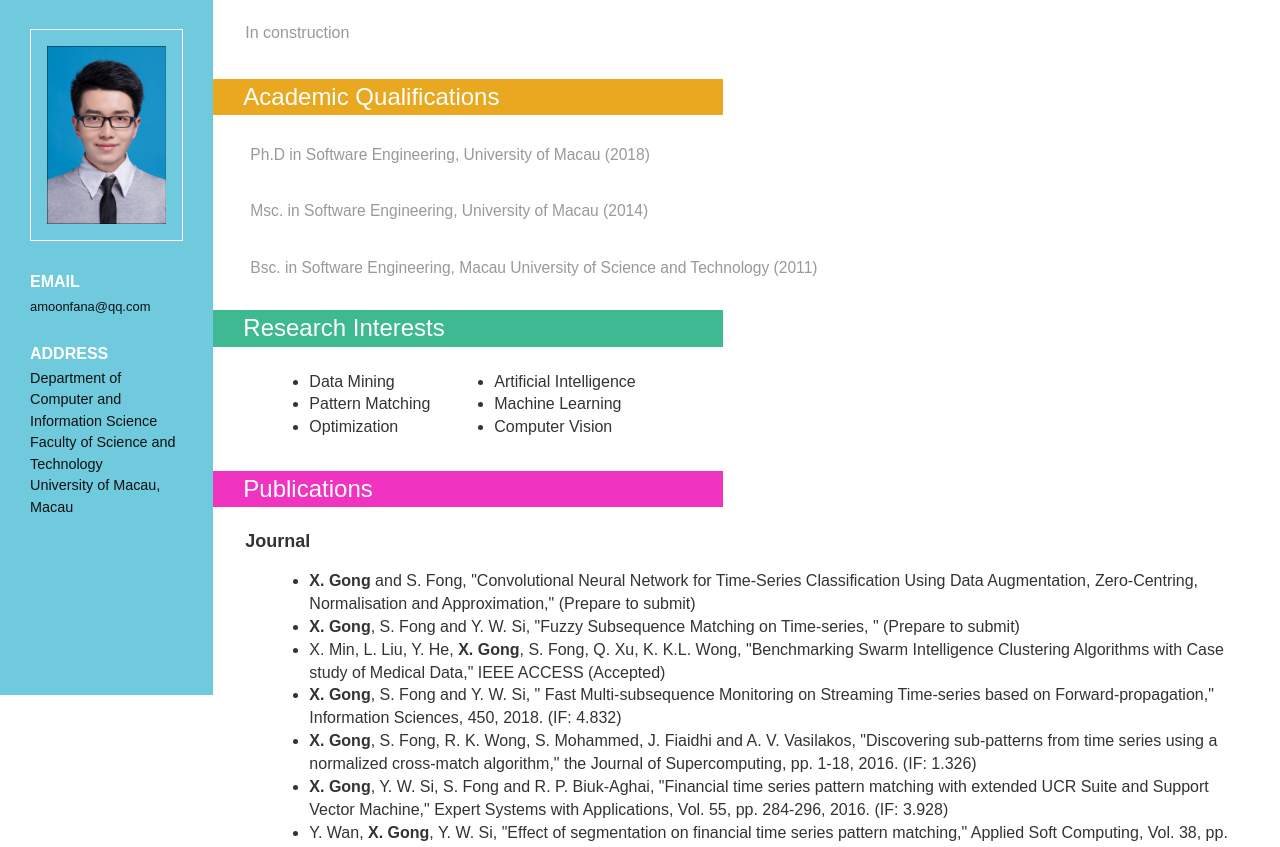
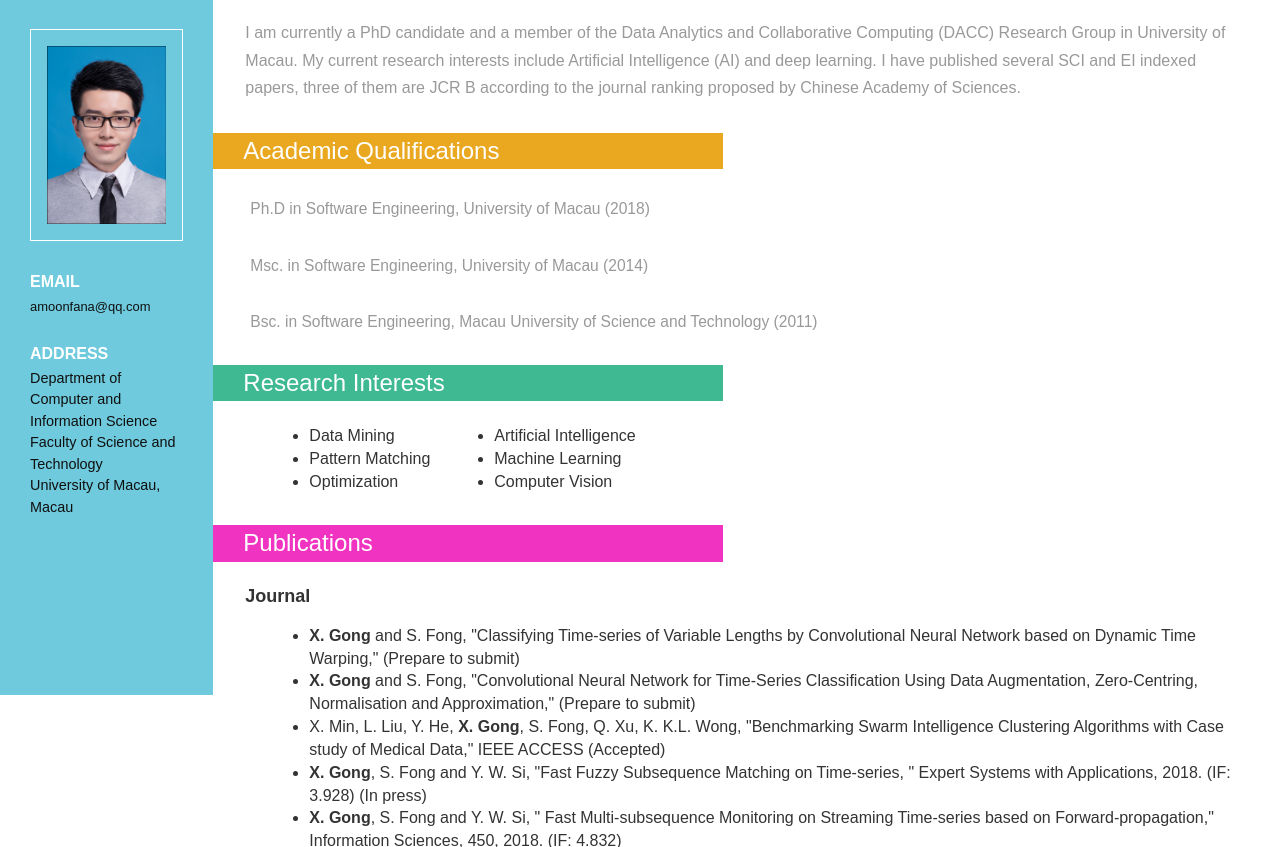
Before and after one commit to amoonfana/EdwardGong, a plain HTML site: page index.html in a window 1280 px wide. Shown: the part 105-952 px from the top of the page. Drawn offline with Linux system fonts and the light colour scheme; a web font is replaced by a local one.

Commit message:
Revise index.html

```diff
--- a/index.html
+++ b/index.html
@@ -85,7 +85,7 @@ Smartphone Compatible web template, free webdesigns for Nokia, Samsung, LG, Sony
 		 <div class="company">
 			 <h3 class="clr1">Personal Statement</h3>
 			 <div class="company_details">
-				 <p>In construction</p>
+				 <p>I am currently a PhD candidate and a member of the Data Analytics and Collaborative Computing (DACC) Research Group in University of Macau. My current research interests include Artificial Intelligence (AI) and deep learning. I have published several SCI and EI indexed papers, three of them are JCR B according to the journal ranking proposed by Chinese Academy of Sciences.</p>
 			 </div>
                          <!--
 			 <div class="company_details">
@@ -153,9 +153,10 @@ Smartphone Compatible web template, free webdesigns for Nokia, Samsung, LG, Sony
 				 <div class="skill1">
                                         <h4>Journal</h4>
 					 <ul>
+												<li><b>X. Gong</b> and S. Fong, "Classifying Time-series of Variable Lengths by Convolutional Neural Network based on Dynamic Time Warping," (Prepare to submit)</li>
                                                 <li><b>X. Gong</b> and S. Fong, "Convolutional Neural Network for Time-Series Classification Using Data Augmentation, Zero-Centring, Normalisation and Approximation," (Prepare to submit)</li>
-                                                <li><b>X. Gong</b>, S. Fong and Y. W. Si, "Fuzzy Subsequence Matching on Time-series, " (Prepare to submit)</li>
                                                 <li>X. Min, L. Liu, Y. He, <b>X. Gong</b>, S. Fong, Q. Xu, K. K.L. Wong, "Benchmarking Swarm Intelligence Clustering Algorithms with Case study of Medical Data," IEEE ACCESS (Accepted)</li>
+                                                <li><b>X. Gong</b>, S. Fong and Y. W. Si, "Fast Fuzzy Subsequence Matching on Time-series, " Expert Systems with Applications, 2018. (IF: 3.928) (In press)</li>
                                                 <li><b>X. Gong</b>, S. Fong and Y. W. Si, " Fast Multi-subsequence Monitoring on Streaming Time-series based on Forward-propagation," Information Sciences, 450, 2018. (IF: 4.832)</li>
                                                 <li><b>X. Gong</b>, S. Fong, R. K. Wong, S. Mohammed, J. Fiaidhi and A. V. Vasilakos, "Discovering sub-patterns from time series using a normalized cross-match algorithm," the Journal of Supercomputing, pp. 1-18, 2016. (IF: 1.326)</li>
 						<li><b>X. Gong</b>, Y. W. Si, S. Fong and R. P. Biuk-Aghai, "Financial time series pattern matching with extended UCR Suite and Support Vector Machine," Expert Systems with Applications, Vol. 55, pp. 284-296, 2016. (IF: 3.928)</li>
```
